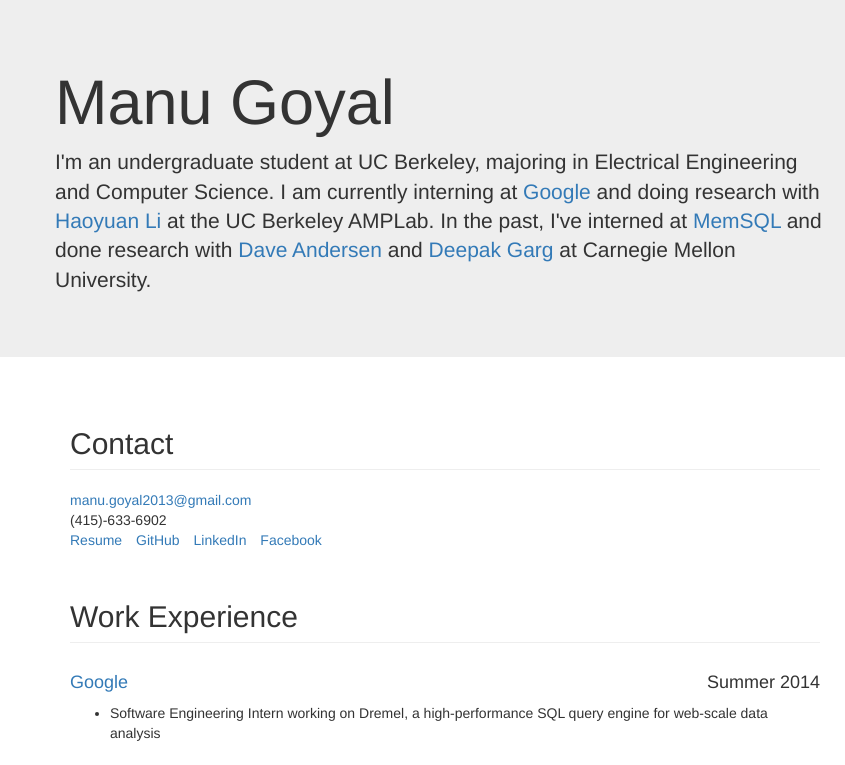
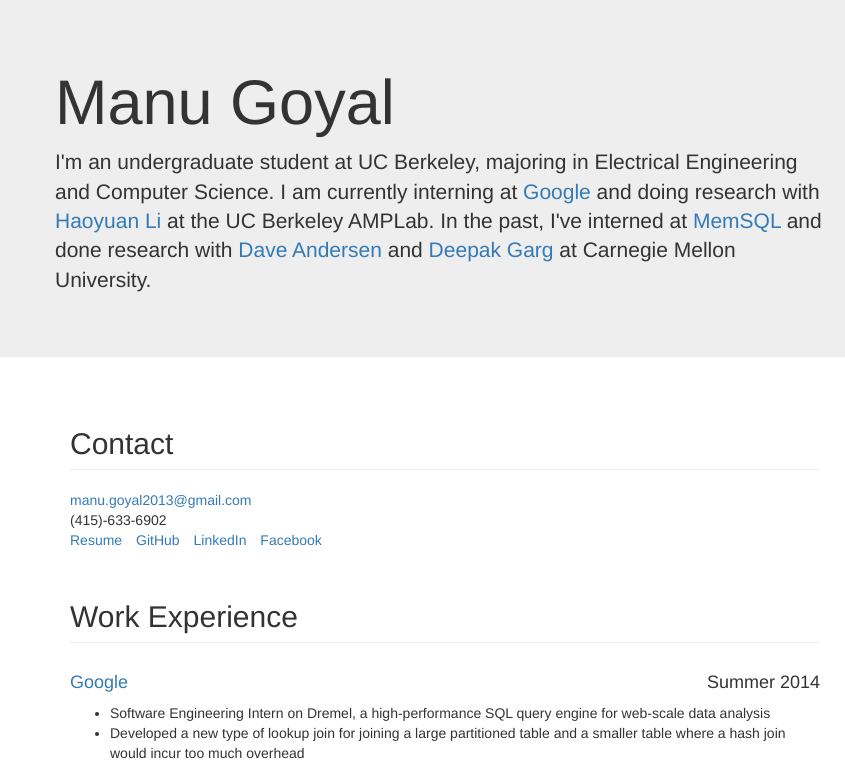
Before and after one commit to manugoyal/manugoyal.com, a website: page app/index.html in a window 1280 px wide. Shown: the top 765 px of the page, 0-845 px from the left. Drawn offline with nearby package versions, Linux system fonts and the light colour scheme.

Commit message:
Updated resume and index for Google

```diff
--- a/app/index.html
+++ b/app/index.html
@@ -95,8 +95,14 @@
       <div class="row">
         <div class="containerLeft">
           <ul>
-            <li>Software Engineering Intern working on Dremel, a
-              high-performance SQL query engine for web-scale data analysis</li>
+            <li>Software Engineering Intern on Dremel, a high-performance SQL
+              query engine for web-scale data analysis</li>
+            <li> Developed a new type of lookup join for joining a large
+              partitioned table and a smaller table where a hash join would
+              incur too much overhead </li>
+            <li> Implemented a lookup table on top of Google's in-memory data
+              store capable of high distributed read and write throughput to
+              execute the lookup joins quickly </li>
           </ul>
         </div>
         <div class="containerRight">
```
Also changed, not shown: 1 other file.
